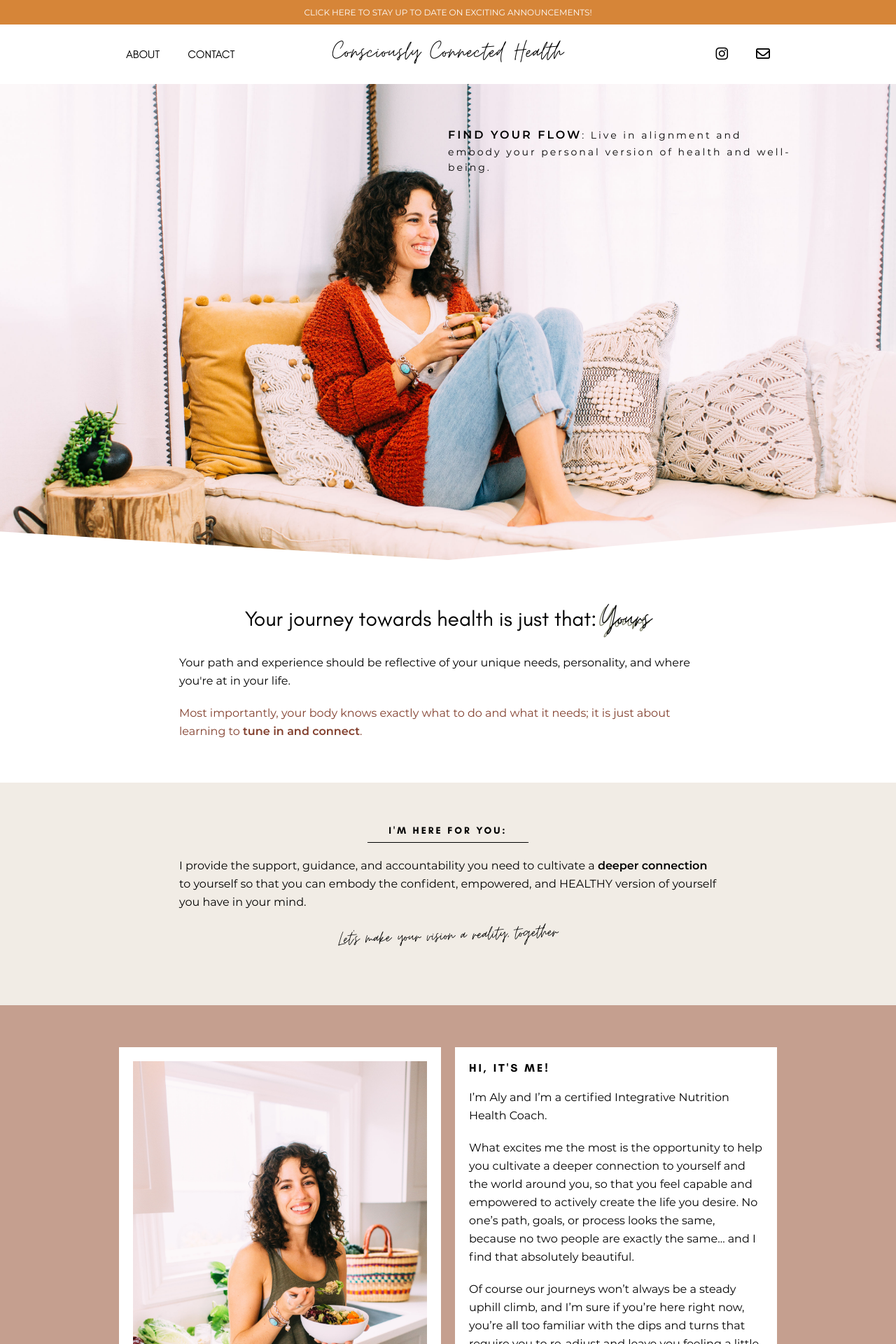
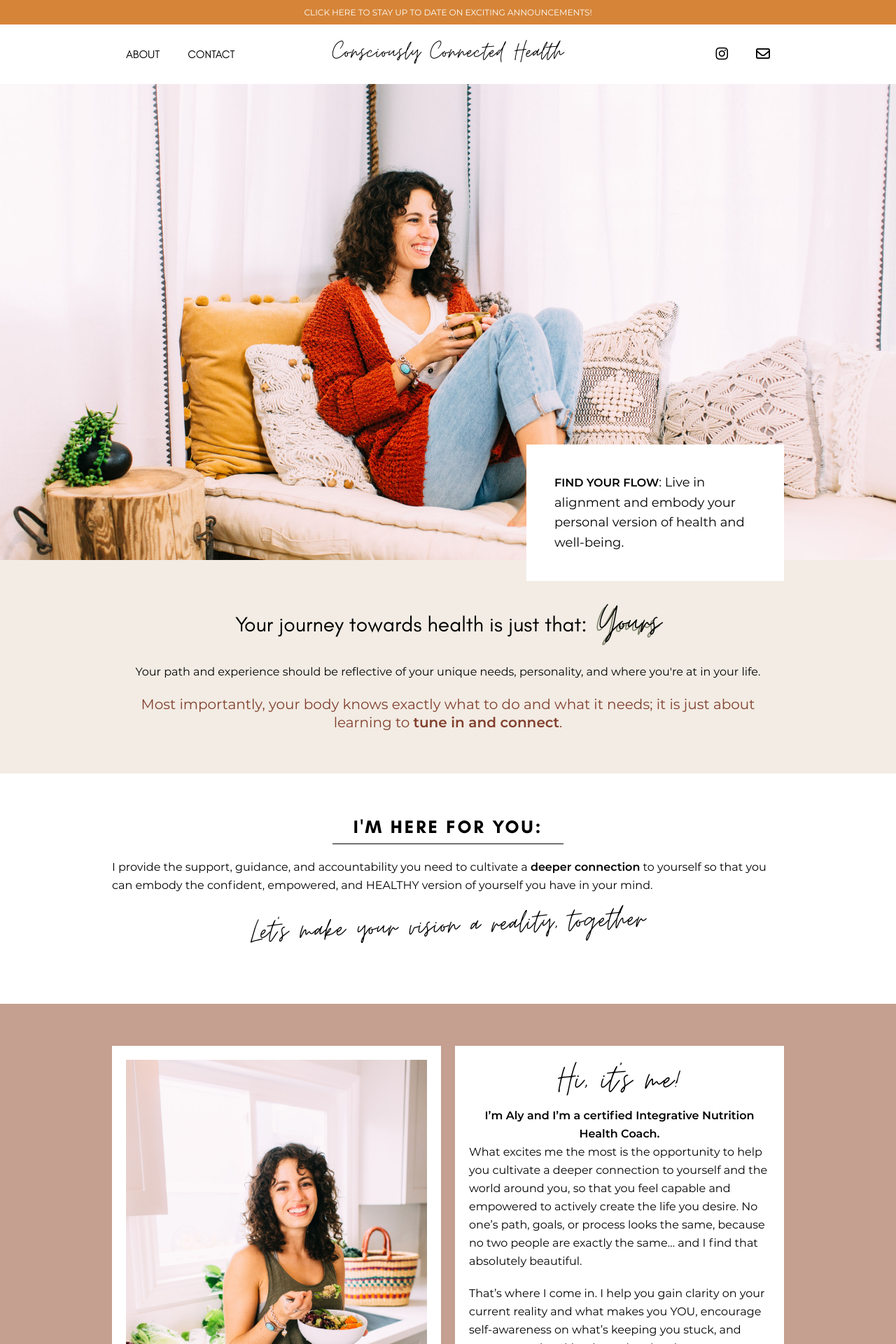
Before and after one commit to Consciously-Connected-Health/consciously-connected-health.github.io, a Jekyll site: the page built from index.html, in a window 1280 px wide. Shown: the top 1920 px of the page at 70% size. Built offline with Jekyll 4.4.1, drawn with Linux system fonts in a browser that asks for light colours; nearby versions of some CDN libraries; some of the changed text lies outside the part shown.

Commit message:
Cleanup landing page

```diff
--- a/_layouts/default.html
+++ b/_layouts/default.html
@@ -21,7 +21,7 @@
     <link rel="stylesheet" href="/assets/css/about.css">
   </head>
 
-  <body>
+  <body class="{{ page.body_class }}">
     {% include banner.html %}
 
     {% include navigation.html %}
--- a/about.html
+++ b/about.html
@@ -1,9 +1,8 @@
 ---
   layout: default
   title: About | Consciously Connected Health
+  body_class: about
 ---
-
-<div class="about">
 
 <section class="my-story">
   <div class="site-container">
@@ -90,4 +89,3 @@
 
   </div>
 </section>
-</div>
--- a/assets/css/about.css
+++ b/assets/css/about.css
@@ -1,19 +1,3 @@
-body {
-  overflow-x: hidden;
-}
-
-p, p *, b {
-  font-family: "Montserrat";
-  font-size: 1.6rem;
-  text-align: left;
-  line-height: 2.6rem;
-}
-
-.fancy {
-  font-family: "Moontime";
-  letter-spacing: 0.1rem;
-}
-
 .about h3 {
   font-family: "Glacial Indifference";
   text-transform: uppercase;
@@ -22,10 +6,6 @@ p, p *, b {
   font-size: 1.6rem;
   font-weight: bold;
   letter-spacing: 0.3rem;
-}
-
-.about section {
-  padding: 6rem 2rem;
 }
 
 .about .photo {
@@ -275,6 +255,7 @@ p, p *, b {
   font-weight: normal;
   font-size: 2.4rem;
   text-align: left;
+  margin-bottom: 2rem;
 }
 
 .about .fun-facts .fun-fact {
@@ -302,3 +283,9 @@ p, p *, b {
 .about .fun-facts .fun-fact p {
   margin: 0;
 }
+
+/* Footer */
+
+footer.sunny-container {
+  background-color: #A65437;
+}
--- a/assets/css/footer.css
+++ b/assets/css/footer.css
@@ -1,5 +1,4 @@
 footer.sunny-container {
-  background-color: #A65437;
   padding: 6rem 2rem;
 }
 
--- a/assets/css/styles.css
+++ b/assets/css/styles.css
@@ -12,52 +12,8 @@ a {
   text-decoration: none;
 }
 
-.landing section {
-  padding: 60px 0;
-}
-
-/* .website-header {
-  display: flex;
-  width: 100%;
-  background: #eee;
-  align-items: center;
-  justify-content: space-between;
-} */
-
-.header-logo {
-  font-family: "Moontime";
-  font-size: 3em;
-  color: black;
-  letter-spacing: 3px;
-}
-
-/* nav{
-  display: flex;
-  width: 100%;
-  height: 20%;
-  background: #eee;
-  align-items: center;
-  justify-content: center;
-}
-
-a{
-  text-decoration: none;
-  color: rgba(0,0,0,0.8);
-  margin: 0 40px;
-}
-
-#logo{
-  width: 200px;
-  height: 100%;
-  background: rgba(0,0,0,0.3);
-} */
-
-.website-header {
-  display: grid;
-  grid-template-columns: 1fr 2fr 1fr;
-  max-width: 940px;
-  margin: 0 auto;
-  padding: 20px 0;
+section {
+  padding: 6rem 2rem;
 }
 
 nav {
@@ -72,102 +28,25 @@ nav a {
   display: inline-block;
 }
 
-.social-media-links {
-  text-align: right;
+body {
+  overflow-x: hidden;
 }
 
-.social-media-links a {
-  /* display: inline-block;
-  width: 25px;
-  height: 25px;
-  color: black; */
-  font-family: "Glacial Indifference"; /* Montserrat */
-  color: black;
-  text-transform: uppercase;
-  padding: 10px;
-  display: inline-block;
- }
-
- .social-media-links img {
-   height: 24px;
- }
-
- /* #insta {
-   width: 29px;
-   height: 29px;
- } */
-
-/* .email {
-  background-image: url("/assets/img/email.pdf");
-  background-repeat: no-repeat;
-  background-size: contain;
+p, p *, b {
+  font-family: "Montserrat";
+  font-size: 1.6rem;
+  text-align: left;
+  line-height: 2.6rem;
 }
 
-.instagram {
-  background-image: url("/assets/img/instagram.pdf");
-  background-repeat: no-repeat;
-  background-size: contain;
-} */
-
-h1 {
-  font-family: "Glacial Indifference";
-  font-size: 3em;
+.fancy {
+  font-family: "Moontime";
+  letter-spacing: 0.1rem;
   font-weight: normal;
-  margin-bottom: 20px;
-  display: block;
-}
-
-h1 > .emphasized {
-  font-family: "Moontime";
-  font-size: 1.6em;
-
-  text-shadow: -4px 4px #7B7E68;
-  transform: rotate(-5deg);
-}
-
-h2 {
-  font-family: "Glacial Indifference";
-  font-size: 1.4em;
-  text-transform: uppercase;
-  letter-spacing: 3px;
-
-  margin-bottom: 20px;
-}
-
-h2.underlined {
-  display: inline-block;
-  border-bottom: 1px black solid;
-  padding: 0 30px 8px 30px;
-}
-
-h2.shadowed {
-  text-shadow: -2px -2px white;
-}
-
-.landing h3 {
-  font-family: "Moontime";
-  font-size: 3em;
-  font-weight: normal;
-  margin-bottom: 20px;
-  display: block;
-  transform: rotate(-2deg);
-}
-
-p, p * {
-  font-family: "Montserrat";
-  font-size: 1.2em;
 }
 
 p ~ * {
   margin-top: 2rem;
-}
-
-p.emphasized {
-  color: #823F2D;
-}
-
-p > .emphasized {
-  font-weight: bold;
 }
 
 .button {
@@ -184,76 +63,15 @@ p > .emphasized {
   margin: 0 auto;
 }
 
-.landing .hero {
-  text-align: right;
-}
 
-.landing .hero .container {
-  max-width: 500px;
-  transform: translate(50%);
-  letter-spacing: 3px;
-}
 
-.landing .blurb {
-  line-height: 1.6;
-  font-size: 1.4em;
-}
 
-.landing .blurb .emphasized {
-  text-transform: uppercase;
-}
 
-.newsletter-banner {
-  display: block;
-  background-color: #CA8938;
-  padding: 10px 0;
+/*********alsjkdhalksjdhalkjshdaslkdfhjaskljdfhsad**************/
 
-  font-family: "Glacial Indifference"; /* Montserrat */
-  color: white;
-  font-size:0.9em;
-  text-transform: uppercase;
-}
-
-.landing .mission {
-  background-color: #F1ECE5;
-}
-
-.landing .about {
-  background-color: #C59F8F;
-}
-
-.landing .about .container {
-  max-width: 940px;
-  display: grid;
-  grid-template-columns: 1fr 1fr;
-  grid-column-gap: 20px;
-  grid-auto-rows: 1fr;
-}
-
-.landing .about .container > * {
-  padding: 20px;
-  background-color: white;
-  box-sizing: border-box;
-}
-
-.landing .about img {
-  width: 100%;
-  height: 100%;
-  object-fit: cover;
-}
-
-.stay-tuned {
-  background-color: #F1ECE5;
-}
-
-.newsletter {
-  background-color: #9C583E;
-}
-
-/* ************************************************* */
+/* Hero */
 
 .landing .hero {
-  background-image: url("/assets/img/hero.jpg");
   background-position: center;
   background-repeat: no-repeat;
   background-size: cover;
@@ -261,11 +79,159 @@ p > .emphasized {
   position: relative;
 
   height: 560px;
+  text-align: right;
+}
 
-  /* left-top, right-top, right-almost-bottom, center-bottom, left-almost-top */
-  -webkit-clip-path: polygon(0% 0%, 100% 0%, 100% 92%, 50% 100%, 0 94%);
-  clip-path: polygon(0% 0%, 100% 0%, 100% 92%, 50% 100%, 0 94%);
+.landing .hero .blurb {
+  line-height: 1.6;
+  font-size: 1.8rem;
+
+  background-color: white;
+  padding: 4rem;
+  max-width: 30%;
+
+  position: absolute;
+  bottom: -9rem;
+  right: 0;
 }
+
+.landing .blurb .emphasized {
+  text-transform: uppercase;
+  font-weight: bold;
+}
+
+/* Pitch */
+
+.landing .pitch {
+  background-color: #F2ECE4;
+}
+
+.landing h2 {
+  font-family: "Glacial Indifference";
+  font-size: 3rem;
+  font-weight: normal;
+  margin-bottom: 20px;
+  display: block;
+}
+
+.landing h2 > .emphasized {
+  font-family: "Moontime";
+  font-size: 6rem;
+  padding-left: 1rem;
+
+  text-shadow: -4px 4px #7B7E68;
+  transform: rotate(-5deg);
+}
+
+.landing .pitch p {
+  text-align: center;
+}
+
+.landing .pitch p.emphasized, .landing .pitch p > .emphasized {
+  color: #823F2D;
+  font-size: 2rem;
+  font-weight: normal;
+}
+
+.landing .pitch p > .emphasized {
+  font-weight: bold;
+}
+
+/* Mission */
+
+.landing .mission h2 {
+  font-family: "Glacial Indifference";
+  font-size: 2.6rem;
+  font-weight: bold;
+  text-transform: uppercase;
+  letter-spacing: 3px;
+
+  margin-bottom: 20px;
+}
+
+.landing .mission h2.underlined {
+  display: inline-block;
+  border-bottom: 1px black solid;
+  padding: 0 30px 8px 30px;
+}
+
+.landing .mission h2.shadowed {
+  text-shadow: -2px -2px white;
+}
+
+.landing .mission h3 {
+  font-size: 5rem;
+  margin-bottom: 20px;
+  display: block;
+  transform: rotate(-2deg);
+}
+
+/* About */
+
+.landing .landing-about-container {
+  background-color: #C59F8F;
+}
+
+.landing .landing-about {
+  display: grid;
+  grid-template-columns: 1fr 1fr;
+  grid-column-gap: 20px;
+}
+
+.landing .landing-about h3 {
+  font-size: 6rem;
+}
+
+.landing .landing-about > * {
+  padding: 2rem;
+  background-color: white;
+  box-sizing: border-box;
+}
+
+.landing .landing-about img {
+  width: 100%;
+  height: 100%;
+  object-fit: cover;
+}
+
+/* Stay Tuned */
+
+.landing .stay-tuned {
+  background-color: #F1ECE5;
+}
+
+.landing .stay-tuned h2 {
+  text-transform: uppercase;
+  text-shadow: -2px -2px white;
+  font-weight: bold;
+  letter-spacing: 0.3rem;
+}
+
+.landing .stay-tuned p {
+  text-align: center;
+  color: #8C3A27;
+}
+
+.landing .stay-tuned b {
+  display: block;
+  text-align: center;
+  font-size: 2rem;
+  margin-top: 2rem;
+}
+
+/* Newsletter */
+
+.landing .newsletter {
+  background-color: #9C583E;
+}
+
+/* Footer */
+
+.landing footer.sunny-container {
+  background-color: #F2ECE4;
+}
+
+/* ************************************************* */
 
 .landing .tint {
   position: absolute;
@@ -319,5 +285,7 @@ html {
 
 .site-container {
     max-width: 960px;
+    height: 100%;
     margin: 0 auto;
+    position: relative;
 }
--- a/index.html
+++ b/index.html
@@ -1,50 +1,69 @@
 ---
   layout: default
   title: Consciously Connected Health
+  body_class: landing
 ---
 
-<div class="landing">
-  <section class="hero">
-    <div class="container">
+<section class="hero" style="background-image: url('/assets/img/hero.jpg');">
+  <div class="site-container">
     <p class="blurb"><span class="emphasized">Find your flow</span>: Live in alignment and embody your personal version of health and well-being.</p>
   </div>
 </section>
 <section class="pitch">
-    <div class="container">
-      <h1>Your journey towards health is just that: <span class="emphasized">Yours</span></h1>
+  <div class="site-container">
+    <h2>Your journey towards health is just that: <span class="emphasized">Yours</span></h2>
     <p>Your path and experience should be reflective of your unique needs, personality, and where you're at in your life.</p>
     <p class="emphasized">Most importantly, your body knows exactly what to do and what it needs; it is just about learning to <span class="emphasized">tune in and connect</span>.</p>
   </div>
 </section>
 <section class="mission">
-    <div class="container">
+  <div class="site-container">
     <h2 class="underlined">I'm Here for You:</h2>
     <p>I provide the support, guidance, and accountability you need to cultivate a <span style="font-weight: bold">deeper connection</span> to yourself so that you can embody the confident, empowered, and <span style="text-transform: uppercase;">HEALTHY</span> version of yourself you
 have in your mind.</p>
-      <h3>Let's make your vision a reality, together</h3>
+    <h3 class="fancy">Let's make your vision a reality, together</h3>
   </div>
 </section>
-  <section class="about">
-    <div class="container">
+<section class="landing-about-container">
+  <div class="site-container">
+    <div class="landing-about">
       <img src="/assets/img/me.jpg" alt="Hi, I'm Aly!">
       <div class="">
-        <h3>Hi, it's me!</h3>
-        <p>I’m Aly and I’m a certified Integrative Nutrition Health Coach.</p>
-        <p>What excites me the most is the opportunity to help you cultivate a deeper connection to yourself and the world around you, so that you feel capable and empowered to actively create the life you desire. No one’s path, goals, or process looks the same, because no two people are exactly the same… and I find that absolutely beautiful.</p>
-        <p>Of course our journeys won’t always be a steady uphill climb, and I’m sure if you’re here right now, you’re all too familiar with the dips and turns that require you to re-adjust and leave you feeling a little unsure of everything. I’ve been there, and I know what it’s like to feel overwhelmed by your health and what to do next.</p>
+        <h3 class="fancy">Hi, it's me!</h3>
+        <b>I’m Aly and I’m a certified Integrative Nutrition Health Coach.</b>
+        <p>What excites me the most is the opportunity to help you cultivate a deeper connection to yourself and the world around you, so that you feel capable and empowered to actively create the life you desire. No one’s path, goals, or process looks the same, because no two people are exactly the same… and I find that absolutely beautiful.
+
+</p>
+        <p>That’s where I come in. I help you gain clarity on your current reality and what makes you YOU, encourage self-awareness on what’s keeping you stuck, and support you in taking intentional action to move forward in alignment with your true self. I believe everything in our lives is so deeply connected, and cultivating curiosity and awareness around this is the first step to feeling empowered to create the life you desire on a daily basis.</p>
         <a class="button" href="#">More About Me</a>
+      </div>
     </div>
   </div>
 </section>
 <section class="stay-tuned">
-    <div class="container">
+  <div class="site-container">
     <h2 class="shadowed">Stay Tuned</h2>
     <p class="emphasized">for exciting nutrition and coaching offerings soon to come! Make sure to sign up for the newsletter to stay up to date with offerings and inspiring content.</p>
-      <p style="font-weight: bold;font-size: 1.4em;">I can't wait to help facilitate and experience your transformation alongside you.</p>
+    <b>I can't wait to help facilitate and experience your transformation alongside you.</b>
   </div>
 </section>
 <section class="newsletter">
-    <div class="container">
+  <div class="site-container">
+    <script>
+       (function(w, d, t, s, n) {
+         w.FlodeskObject = n;
+         var fn = function() {
+           (w[n].q = w[n].q || []).push(arguments);
+         };
+         w[n] = w[n] || fn;
+         var f = d.getElementsByTagName(t)[0];
+         var e = d.createElement(t);
+         var h = '?v=' + new Date().getTime();
+         e.async = true;
+         e.src = s + h;
+         f.parentNode.insertBefore(e, f);
+       })(window, document, 'script', 'https://assets.flodesk.com/universal.js', 'fd');
+     </script>
     <div id="fd-form-5e8518f0995c960026dfdb8a"></div>
     <script>
       window.fd('form', {
@@ -54,9 +73,3 @@
     </script>
   </div>
 </section>
-</div>
-<section class="instagram-feed">
-  <h3>Follow Along</h3>
-</section>
-<footer>
-</footer>
```
Lines whose indentation alone changed are shown as unchanged.
